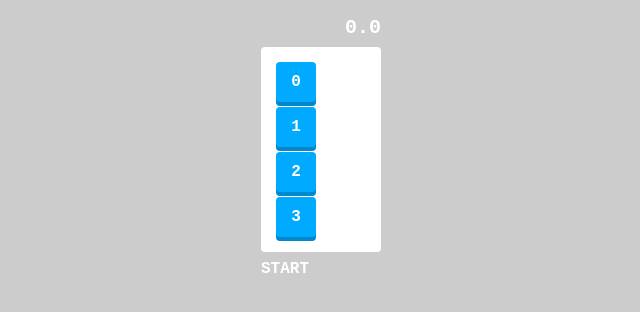
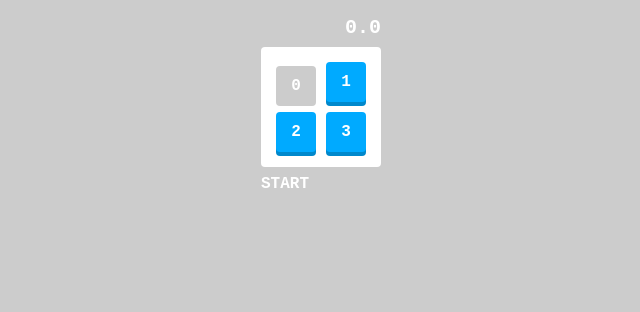
Before and after one commit to rotosiri-zu/MyNumbersGame, a plain HTML site: page index.html in a window 1280 px wide. Shown: the whole page, without its empty margins (319-959 px from the left). Drawn offline with Linux system fonts and the light colour scheme.

Commit message:
パネルを整列させよう

```diff
--- a/css/style.css
+++ b/css/style.css
@@ -13,6 +13,8 @@ body {
 }
 
 #board {
+  display: flex;
+  flex-wrap: wrap;
   list-style: none;
   margin: 0 0 8px;
   padding: 10px;
@@ -32,6 +34,13 @@ body {
   box-shadow: 0 4px 0 #0088cc;
 }
 
+#board li.pressed {
+  background: #ccc;
+  box-shadow: none;
+  margin-top: 9px;
+  margin-bottom: 1px;
+}
+
 #timer {
   margin-bottom: 8px;
   font-size: 20px;
--- a/index.html
+++ b/index.html
@@ -9,7 +9,7 @@
   <div id="container">
     <div id="timer">0.0</div>
     <ul id="board">
-      <li>0</li>
+      <li class="pressed">0</li>
       <li>1</li>
       <li>2</li>
       <li>3</li>
```
